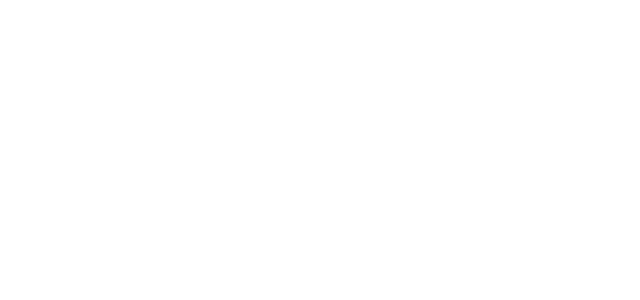
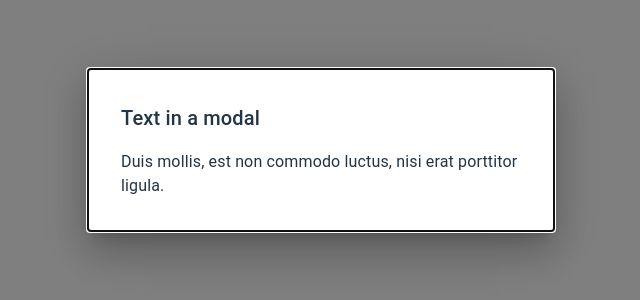
Before and after one commit to hbeat/StupidHackathon, a React (Vite) app: page /message in a window 1280 px wide. Before the commit this address had no page. Shown: the part 250-550 px from the top of the page, without its empty margins (319-959 px from the left). Built offline with nearby package versions, Linux system fonts and the light colour scheme.

Commit message:
create modal

```diff
--- a/package.json
+++ b/package.json
@@ -9,6 +9,9 @@
     "preview": "vite preview"
   },
   "dependencies": {
+    "@emotion/react": "^11.9.3",
+    "@emotion/styled": "^11.9.3",
+    "@mui/material": "^5.8.6",
     "bootstrap": "^5.1.3",
     "react": "^18.2.0",
     "react-dom": "^18.2.0"
--- a/src/App.jsx
+++ b/src/App.jsx
@@ -6,6 +6,7 @@
 import LandingPage from './LandingPage'
 import { BrowserRouter, Routes, Route } from "react-router-dom";
 import FormComponent from './FormComponent'
+import TransitionsModal from './TransitionsModal';
 function App() {
   const [count, setCount] = useState(0)
 
@@ -13,8 +14,9 @@
     <StrictMode>
       <BrowserRouter>
          <Routes>
-            <Route path="/" element={<LandingPage />} />
-            <Route path="/typing" element={<TypingPage />} />
+              <Route path="/" element={<LandingPage />} />
+              <Route path="/typing" element={<TypingPage />} />
+              <Route path="/message" element={<TransitionsModal />} />
           </Routes>
       </BrowserRouter>
     </StrictMode>
--- /dev/null
+++ b/src/TransitionsModal.jsx
@@ -0,0 +1,53 @@
+import * as React from 'react';
+import Backdrop from '@mui/material/Backdrop';
+import Box from '@mui/material/Box';
+import Modal from '@mui/material/Modal';
+import Fade from '@mui/material/Fade';
+import Button from '@mui/material/Button';
+import Typography from '@mui/material/Typography';
+
+const style = {
+  position: 'absolute',
+  top: '50%',
+  left: '50%',
+  transform: 'translate(-50%, -50%)',
+  width: 400,
+  bgcolor: 'background.paper',
+  border: '2px solid #000',
+  boxShadow: 24,
+  p: 4,
+};
+
+export default function TransitionsModal() {
+  const [open, setOpen] = React.useState(true);
+  const handleOpen = () => setOpen(true);
+  const handleClose = () => setOpen(false);
+
+  return (
+    <div>
+      <Button onClick={handleOpen}>Open modal</Button>
+      <Modal
+        aria-labelledby="transition-modal-title"
+        aria-describedby="transition-modal-description"
+        open={open}
+        onClose={handleClose}
+        closeAfterTransition
+        BackdropComponent={Backdrop}
+        BackdropProps={{
+          timeout: 500,
+        }}
+      >
+        <Fade in={open}>
+          <Box sx={style}>
+            <Typography id="transition-modal-title" variant="h6" component="h2">
+              Text in a modal
+            </Typography>
+            <Typography id="transition-modal-description" sx={{ mt: 2 }}>
+              Duis mollis, est non commodo luctus, nisi erat porttitor ligula.
+            </Typography>
+          </Box>
+        </Fade>
+      </Modal>
+    </div>
+  );
+}
```
Also changed, not shown: 1 other file (tests, documents, lock files or other folders).
